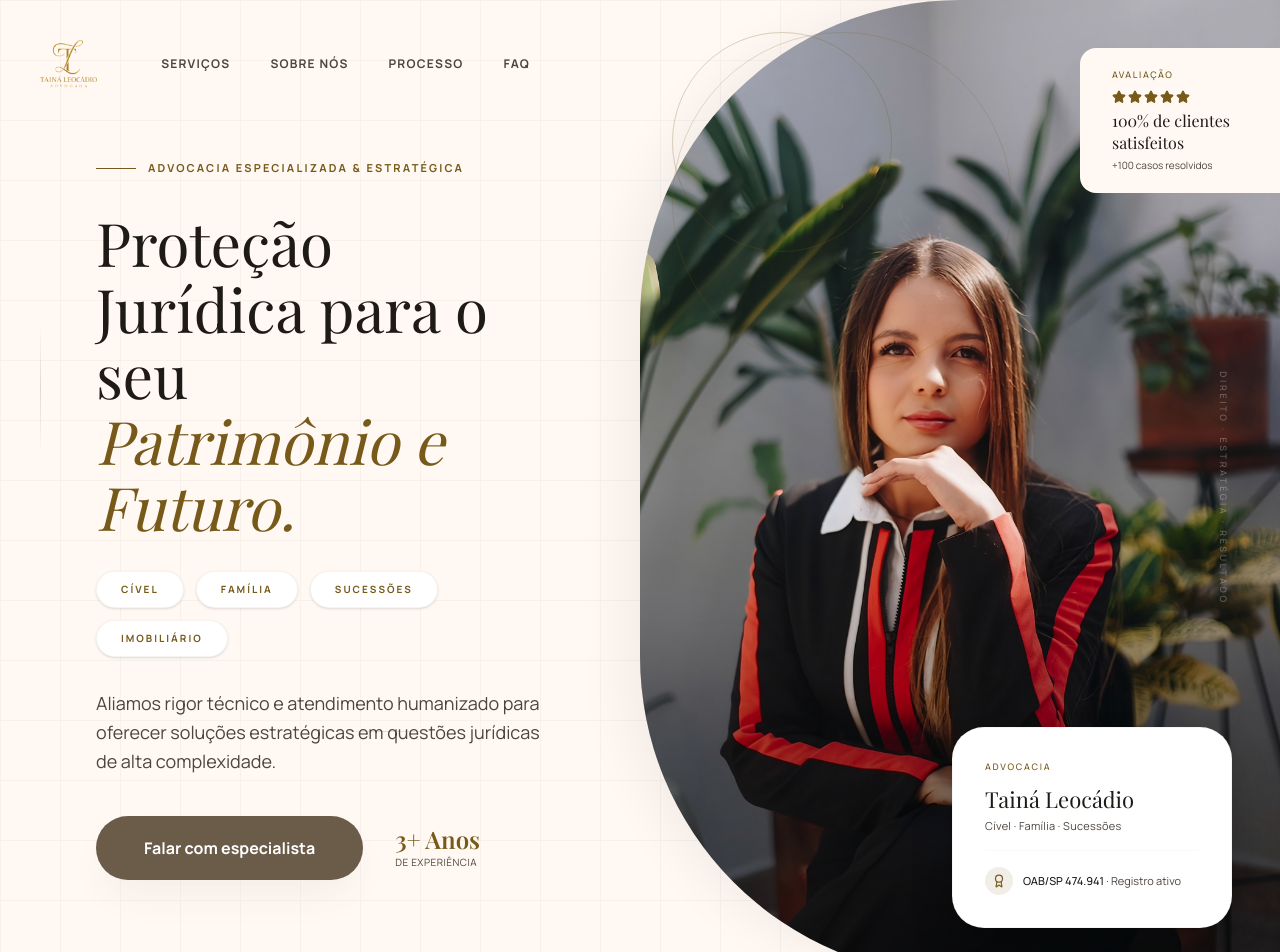
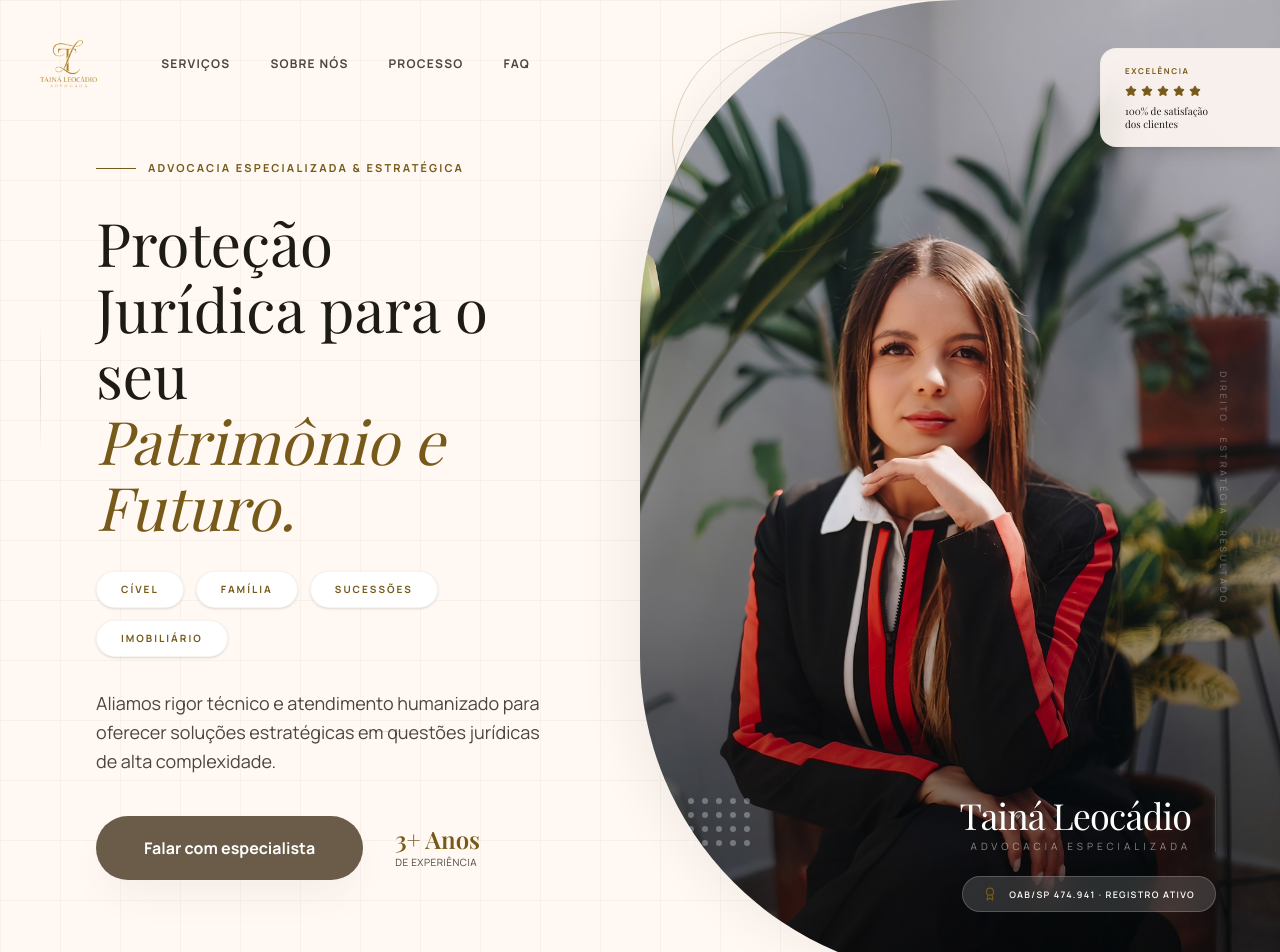
Before and after one commit to GabrielCostaLuiz/dra-taina, a Next.js app: page / in a window 1280 px wide. Shown: the top 952 px of the page. Built offline with nearby package versions, Linux system fonts and the light colour scheme; a web font is replaced by a local one.

Commit message:
refactor: modernize Hero section design with refined iconography and typography, add framer-motion dependency, and perform general UI cleanup.

```diff
--- a/package.json
+++ b/package.json
@@ -9,6 +9,7 @@
     "lint": "eslint"
   },
   "dependencies": {
+    "framer-motion": "^12.38.0",
     "lucide-react": "^1.14.0",
     "next": "16.2.6",
     "react": "19.2.4",
--- a/src/components/sections/HeroTaina.tsx
+++ b/src/components/sections/HeroTaina.tsx
@@ -209,11 +209,11 @@ export function HeroTainaDesktop() {
           <div className="absolute top-8 left-8 w-[340px] h-[340px] rounded-full border border-secondary/20 z-10 pointer-events-none" />
           <div className="absolute top-8 left-8 w-[220px] h-[220px] rounded-full border border-secondary/25 z-10 pointer-events-none" />
 
-          {/* Grid de pontos — canto inferior direito */}
-          <div className="absolute bottom-[120px] right-12 z-10 grid pointer-events-none"
+          {/* Grid de pontos — movido para o canto esquerdo da imagem para equilíbrio */}
+          <div className="absolute bottom-[130px] left-12 z-10 grid pointer-events-none"
             style={{ gridTemplateColumns: 'repeat(5, 6px)', gap: '8px' }}>
             {Array.from({ length: 20 }).map((_, i) => (
-              <div key={i} className="w-1.5 h-1.5 rounded-full bg-white/20" />
+              <div key={i} className="w-1.5 h-1.5 rounded-full bg-white/30" />
             ))}
           </div>
 
@@ -222,39 +222,39 @@ export function HeroTainaDesktop() {
             Direito · Estratégia · Resultado
           </span>
 
-          {/* Card de avaliação — topo direito, sangrando para fora */}
-          <div className="absolute top-12 right-0 z-20 bg-surface rounded-l-2xl px-8 py-5 min-w-[200px] shadow-editorial">
-            <p className="font-body text-[9px] font-medium tracking-[0.18em] uppercase text-secondary mb-2">
-              Avaliação
+          {/* Card de avaliação — topo direito, mais discreto */}
+          <div className="absolute top-12 right-0 z-20 bg-surface/90 backdrop-blur-md rounded-l-2xl px-6 py-4 min-w-[180px] border-l border-y border-outline-variant/10 shadow-lg">
+            <p className="font-body text-[8px] font-bold tracking-[0.2em] uppercase text-secondary mb-2">
+              Excelência
             </p>
-            <div className="flex gap-0.5 mb-1.5">
+            <div className="flex gap-1 mb-2">
               {Array.from({ length: 5 }).map((_, i) => (
-                <Star key={i} className="w-3.5 h-3.5 text-secondary fill-secondary" />
+                <Star key={i} className="w-3 h-3 text-secondary fill-secondary" />
               ))}
             </div>
-            <p className="font-display text-base font-light text-on-surface leading-snug">
-              100% de clientes<br />satisfeitos
+            <p className="font-display text-[10px] text-on-surface leading-tight">
+              100% de satisfação<br />dos clientes
             </p>
-            <p className="font-body text-[10px] text-on-surface-variant mt-1">+100 casos resolvidos</p>
           </div>
 
-          {/* Card de identidade — agora flutuando no canto inferior direito */}
-          <div className="absolute bottom-12 right-12 z-20 bg-white p-8 rounded-[32px] min-w-[280px] shadow-2xl border border-outline-variant/20">
-            <p className="font-body text-[9px] font-medium tracking-[0.2em] uppercase text-secondary mb-2.5">
-              Advocacia
-            </p>
-            <p className="font-display text-[22px] font-light text-on-surface leading-snug mb-1">
-              {siteConfig.name}
-            </p>
-            <p className="font-body text-[11px] text-on-surface-variant tracking-wide mb-4">
-              Cível · Família · Sucessões
-            </p>
-            <div className="border-t border-outline-variant/10 pt-4 flex items-center gap-2.5">
-              <div className="w-7 h-7 rounded-full bg-secondary/10 flex items-center justify-center flex-shrink-0">
-                <Award className="w-3.5 h-3.5 text-secondary" />
+          {/* Identidade Editorial — Minimalista e Luxuosa (Substituindo o card pesado) */}
+          <div className="absolute bottom-16 right-16 z-20 flex flex-col items-end text-right">
+            <div className="flex items-center gap-6 mb-6">
+              <div className="flex flex-col">
+                <p className="font-display text-3xl md:text-4xl text-white leading-none mb-2 tracking-tight">
+                  {siteConfig.name}
+                </p>
+                <p className="font-body text-[10px] text-white/50 uppercase tracking-[0.4em] leading-none">
+                  Advocacia Especializada
+                </p>
               </div>
-              <span className="font-body text-[11px] text-on-surface-variant">
-                <span className="text-on-surface font-medium">{siteConfig.oab}</span> · Registro ativo
+              <div className="w-px h-14 bg-secondary/50" />
+            </div>
+
+            <div className="flex items-center gap-3 py-2.5 px-5 rounded-full bg-white/15 backdrop-blur-md border border-white/20 shadow-2xl">
+              <Award className="w-3.5 h-3.5 text-secondary" />
+              <span className="font-body text-[9px] text-white font-semibold uppercase tracking-[0.15em]">
+                {siteConfig.oab} · Registro Ativo
               </span>
             </div>
           </div>
--- a/src/components/sections/Testimonials.tsx
+++ b/src/components/sections/Testimonials.tsx
@@ -29,7 +29,8 @@ export default function Testimonials() {
   return (
     <Section variant="primary" id="testimonials" showGrid>
 
-      <style dangerouslySetInnerHTML={{ __html: `
+      <style dangerouslySetInnerHTML={{
+        __html: `
         @keyframes marquee {
           0% { transform: translateX(0); }
           100% { transform: translateX(calc(-100% / 2)); }
```
Also changed, not shown: src/components/layout/Footer.tsx (+4 -4 lines), src/components/sections/CaseUnique.tsx (line endings or trailing spaces), src/components/sections/FAQ.tsx (line endings or trailing spaces), 1 other file (tests, documents, lock files or other folders).
